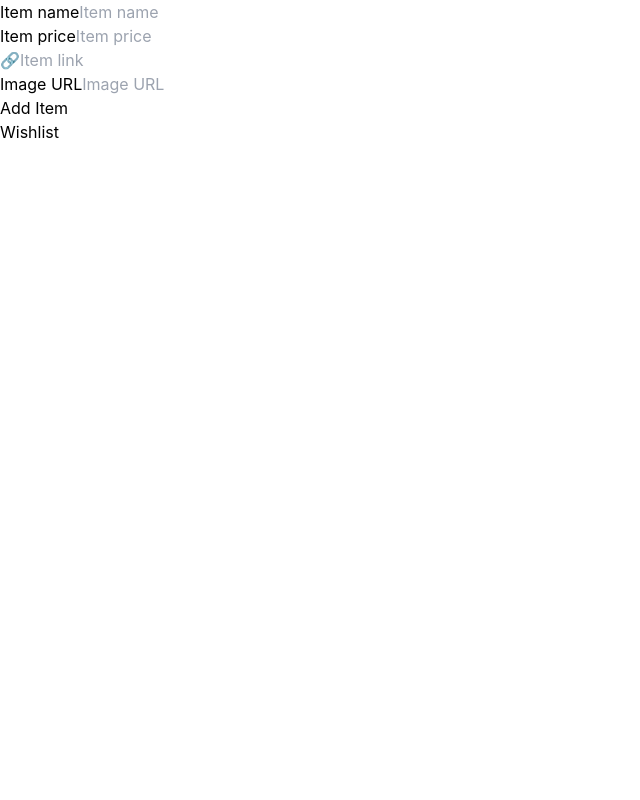
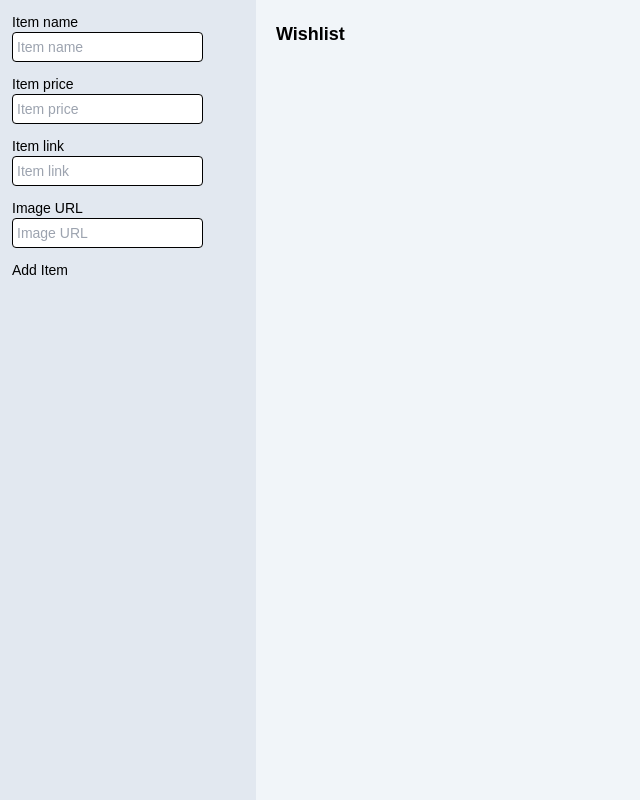
Before and after one commit to maria-skygrid/hands-on, a React (Create React App) app: page / in a window 1280 px wide. Shown: the whole page, without its empty margins (0-640 px from the left). Built offline with nearby package versions, Linux system fonts and the light colour scheme.

Commit message:
Add simple style

```diff
--- a/src/App.tsx
+++ b/src/App.tsx
@@ -19,7 +19,7 @@ const App = () => {
   }
 
   return (
-    <div className="App">
+    <div className="text-sm md:text-base bg-slate-100 h-full md:flex">
       <Form formSubmit={addItem}/>
       <WishList items={items}/>
     </div>
--- a/src/components/Form.tsx
+++ b/src/components/Form.tsx
@@ -24,35 +24,37 @@ const Form = ({
   }
 
   return (
-    <form onSubmit={handleSubmit(onFormSubmit)}>
-      {/* <input {...register("name")} type="text" placeholder="Item name"/> */}
+    <form onSubmit={handleSubmit(onFormSubmit)}
+    className="text-sm md:w-[26%] lg:w-1/5 p-3 bg-slate-200 items-center">
+
+      <div className="flex flex-wrap">
         <TextField
           label="Item name"
           placeholder="Item name"
           {...register("name")}
         />
 
-      {/* <input {...register("price")} type="number" placeholder="Item price"/> */}
         <TextField
           label="Item price"
           placeholder="Item price"
           type="number"
           {...register("price")}
         />
+      </div>
 
-      {/* <input {...register("link")} type="text" placeholder="Item link" /> */}
+      <div className="flex flex-wrap">
         <TextField
-        label="🔗"
+          label="Item link"
           placeholder="Item link"
           {...register("link")}
         />
 
-      {/* <input {...register("image")} type="text" placeholder="Item image" /> */}
         <TextField
           label="Image URL"
           placeholder="Image URL"
           {...register("image")}
         />
+      </div>
       <button type="submit">Add Item</button>
     </form>
   )
--- a/src/components/Item.tsx
+++ b/src/components/Item.tsx
@@ -12,11 +12,18 @@ const Item = ({
   img
 }: ItemProps) => {
   return (
-    <div>
-      <p>{product}</p>
-      <p>{price}</p>
-      <a href={link} style={{display: "block"}}target="_blank">Link to product</a>
-      <img style={{width: "300px"}}src={img} alt="product image" />
+    <div
+      className="flex bg-white p-3 mr-5 my-3 sm:w-full md:w-[45%] lg:w-2/5 shadow-sm rounded-md">
+      <img
+        src={img}
+        alt="product image"
+        className="w-[25%] rounded mr-3 "
+      />
+      <div className="flex flex-col justify-between">
+        <h2 className="font-bold text-base">{product}</h2>
+        <p>{price}</p>
+        <a href={link} style={{display: "block"}}target="_blank">Link to product</a>
+      </div>
     </div>
   )
 }
--- a/src/components/WishList.tsx
+++ b/src/components/WishList.tsx
@@ -15,8 +15,9 @@ type WishListProps = {
 const WishList = ({items}: WishListProps): JSX.Element => {
 
   return (
-    <div>
-      <h1>Wishlist</h1>
+    <div className="p-5 overflow-y-auto">
+      <h1 className="text-lg font-bold">Wishlist</h1>
+      <div className="flex flex-wrap">
         {items.map((item) => {
           return (
             <Item
@@ -29,6 +30,7 @@ const WishList = ({items}: WishListProps): JSX.Element => {
           )
         })}
       </div>
+    </div>
   )
 }
 
--- a/src/components/atoms/TextField.tsx
+++ b/src/components/atoms/TextField.tsx
@@ -8,9 +8,16 @@ type TextFieldProps = {
 
 const TextField = forwardRef<HTMLInputElement, TextFieldProps>(({ label, type, ...props }, ref) => {
   return (
-    <div>
-      <label>{label}</label>
-      <input ref={ref} type={type} {...props}/>
+    <div className="mb-3 ">
+      <label className="mr-2 block">
+        {label}
+      </label>
+      <input
+        ref={ref}
+        type={type}
+        {...props}
+        className="p-1 border border-solid border-black rounded "
+      />
     </div>
   )
 })
--- a/src/styles/input.css
+++ b/src/styles/input.css
@@ -1,3 +1,13 @@
 @tailwind base;
 @tailwind components;
 @tailwind utilities;
+
+@import url('https://fonts.googleapis.com/css2?family=Montserrat:wght@300;400;500;600&display=swap');
+
+body {
+  font-family: 'Montserrat', sans-serif;
+}
+
+#root {
+    height: 100vh;
+}
```
Lines whose indentation alone changed are shown as unchanged.
